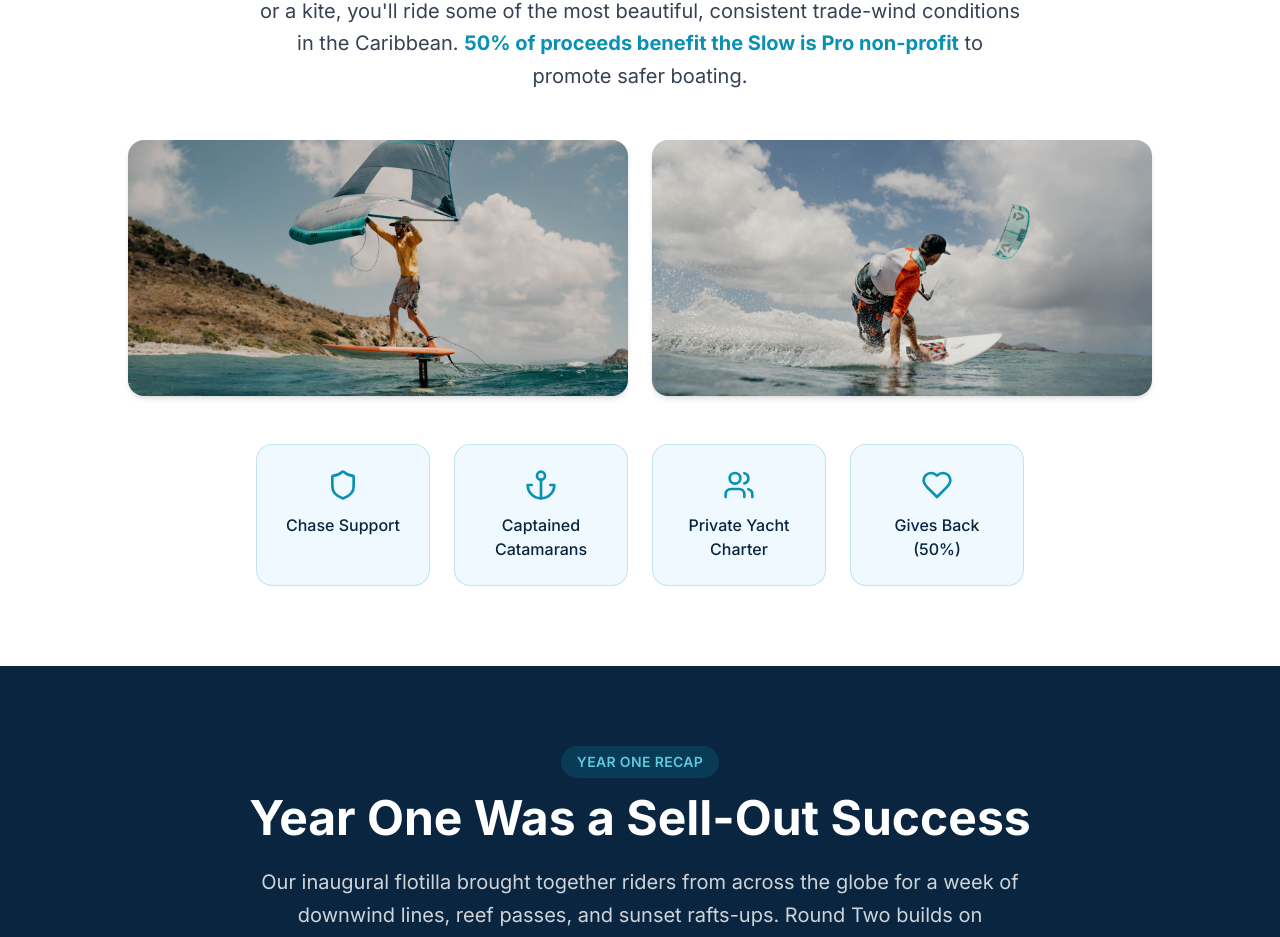
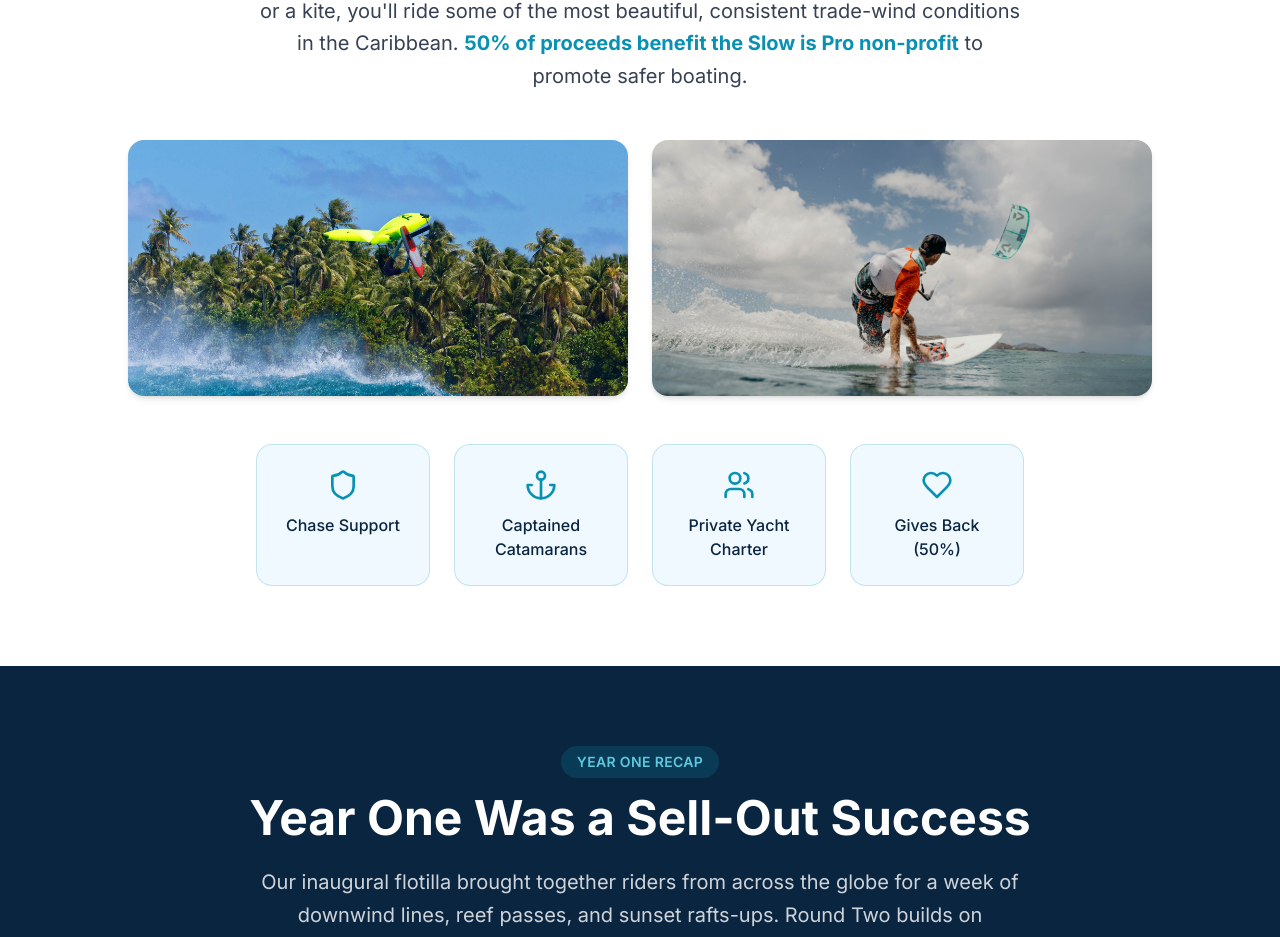
Before and after one commit to caitierosko/VirginCrossings, a Next.js app: page / in a window 1280 px wide. Shown: the part 975-1912 px from the top of the page. Built offline with nearby package versions, Linux system fonts and the light colour scheme.

Commit message:
Replace first About photo with wing foil air shot

```diff
--- a/components/about.tsx
+++ b/components/about.tsx
@@ -24,8 +24,8 @@ export function About() {
         </div>
         <div className="grid sm:grid-cols-2 gap-6 mb-12">
           <img
-            src="/images/about-wingfoil.jpg"
-            alt="Wing foiler in a yellow top lifting out of turquoise water past a BVI island"
+src="/images/about-wingfoil-air.jpg"
+              alt="Wing foiler flipping upside down with a neon yellow wing above a breaking wave and palm-lined island"
             className="w-full h-64 object-cover rounded-2xl shadow-md"
           />
           <img
```
Also changed, not shown: public/images/about-wingfoil-air.jpg (added), public/images/about-wingfoil.jpg (deleted).
